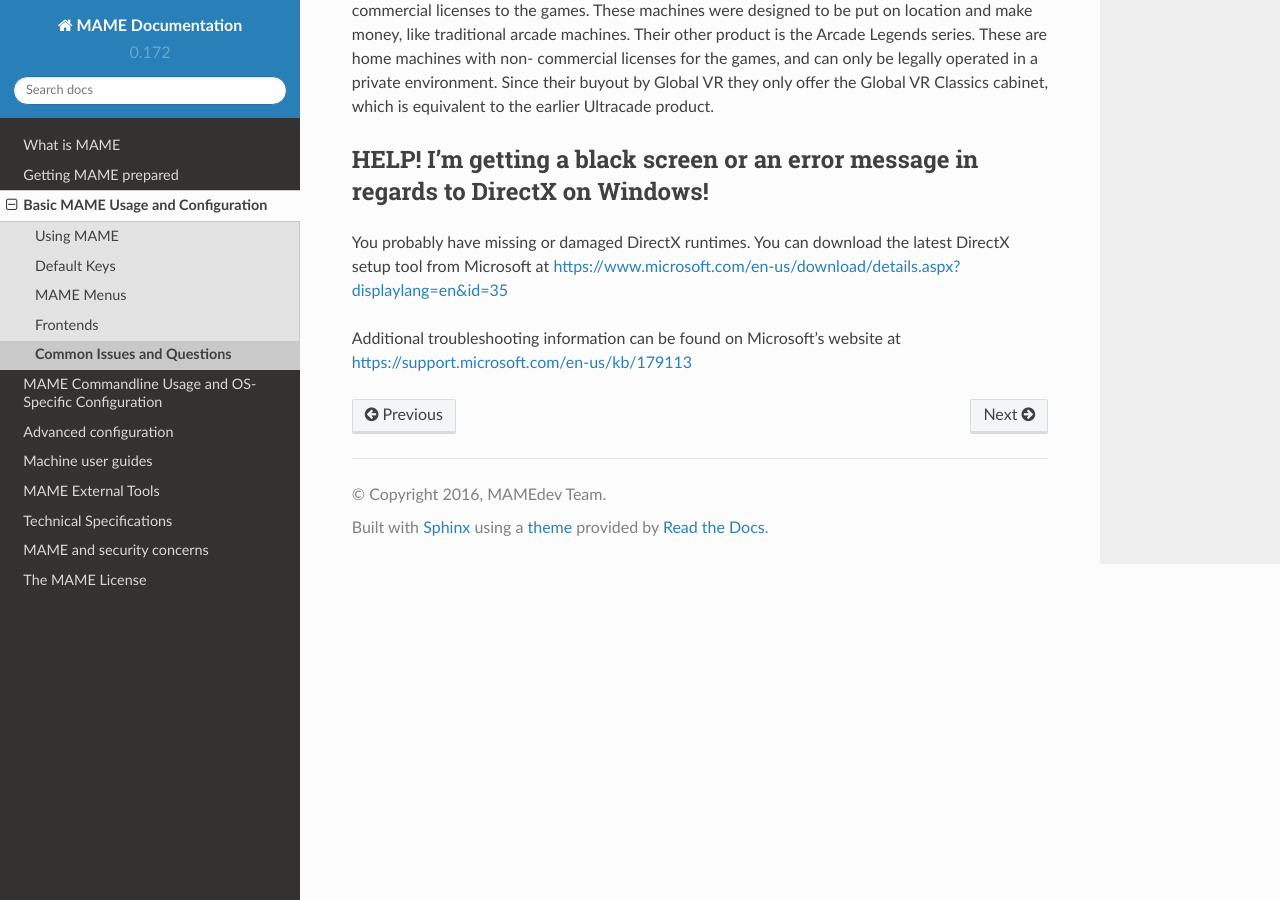
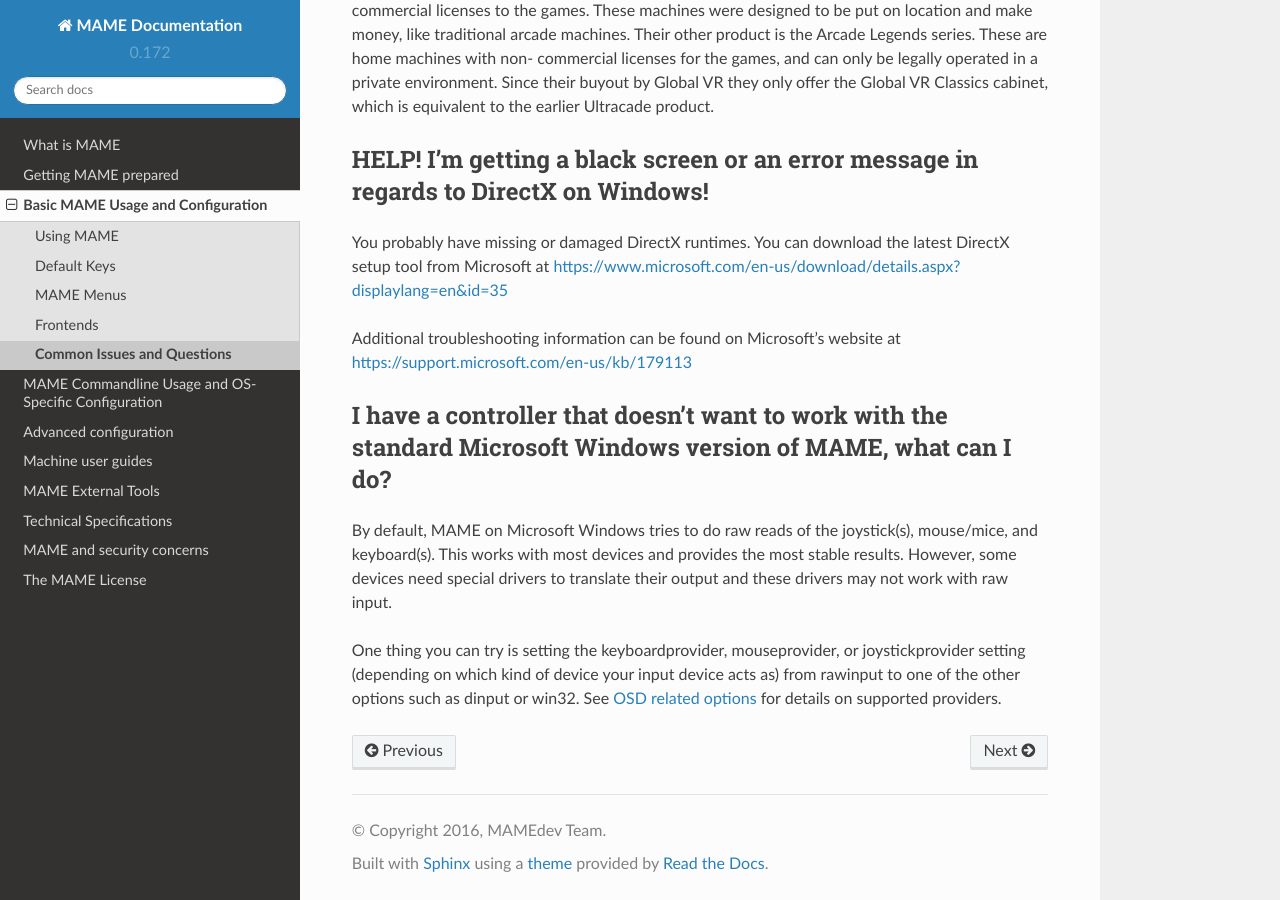
Before and after one commit to mamedev/docs, a Sphinx documentation site: the page built from source/usingmame/commonissues.rst, in a window 1280 px wide and 900 px high, scrolled down 3889 px. Built offline with Sphinx 7.4.7 and the Read the Docs theme 2.0.0, drawn with Linux system fonts in a browser that asks for light colours.

Commit message:
New FAQ entry on rawinput

```diff
--- a/source/commandline/commandline-all.rst
+++ b/source/commandline/commandline-all.rst
@@ -136,6 +136,7 @@ Note: By default, all the '**-list**' commands below write info to the screen. I
 	Checks a specified software list for missing ROM images if files exist for issued softwarelistname. By default, all drivers that have valid ZIP files or directories in the rompath are verified; however, you can limit this list by specifying a specific softwarelistname (without .XML) after the -verifysoftlist command.
 
 
+.. _osd-commandline-options:
 
 OSD related options
 -------------------
--- a/source/usingmame/commonissues.rst
+++ b/source/usingmame/commonissues.rst
@@ -108,8 +108,8 @@ Probably not. ROMs are typically only licensed for personal, non-commercial purp
 But I've seen Ultracade and Global VR Classics cabinets out in public places? Why can they do it?
 -------------------------------------------------------------------------------------------------
 
+Ultracade had two separate products. The Ultracade product is a commercial machine with commercial licenses to the games. These machines were designed to be put on location and make money, like traditional arcade machines. Their other product is the Arcade Legends series. These are home machines with non- commercial licenses for the games, and can only be legally operated in a private environment. Since their buyout by Global VR they only offer the Global VR Classics cabinet, which is equivalent to the earlier Ultracade product.
 
-Ultracade had two separate products. The Ultracade product is a commercial machine with commercial licenses to the games. These machines were designed to be put on location and make money, like traditional arcade machines. Their other product is the Arcade Legends series. These are home machines with non- commercial licenses for the games, and can only be legally operated in a private environment. Since their buyout by Global VR they only offer the Global VR Classics cabinet, which is equivalent to the earlier Ultracade product.
 
 HELP! I'm getting a black screen or an error message in regards to DirectX on Windows!
 --------------------------------------------------------------------------------------
@@ -117,3 +117,11 @@ HELP! I'm getting a black screen or an error message in regards to DirectX on Wi
 You probably have missing or damaged DirectX runtimes. You can download the latest DirectX setup tool from Microsoft at https://www.microsoft.com/en-us/download/details.aspx?displaylang=en&id=35
 
 Additional troubleshooting information can be found on Microsoft's website at https://support.microsoft.com/en-us/kb/179113
+
+
+I have a controller that doesn't want to work with the standard Microsoft Windows version of MAME, what can I do?
+-----------------------------------------------------------------------------------------------------------------
+
+By default, MAME on Microsoft Windows tries to do raw reads of the joystick(s), mouse/mice, and keyboard(s). This works with most devices and provides the most stable results. However, some devices need special drivers to translate their output and these drivers may not work with raw input.
+
+One thing you can try is setting the keyboardprovider, mouseprovider, or joystickprovider setting (depending on which kind of device your input device acts as) from rawinput to one of the other options such as dinput or win32. See :ref:`osd-commandline-options` for details on supported providers.
```
